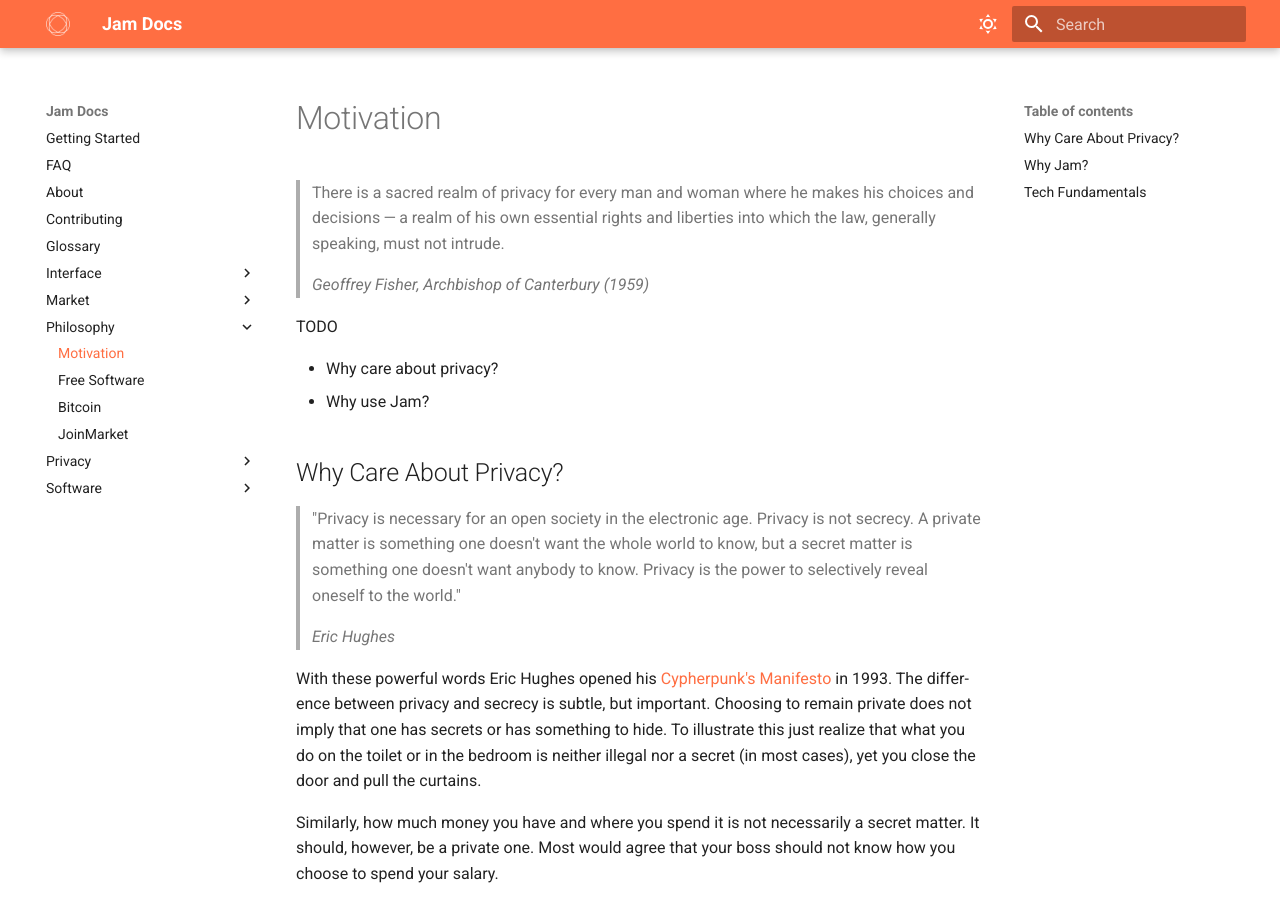
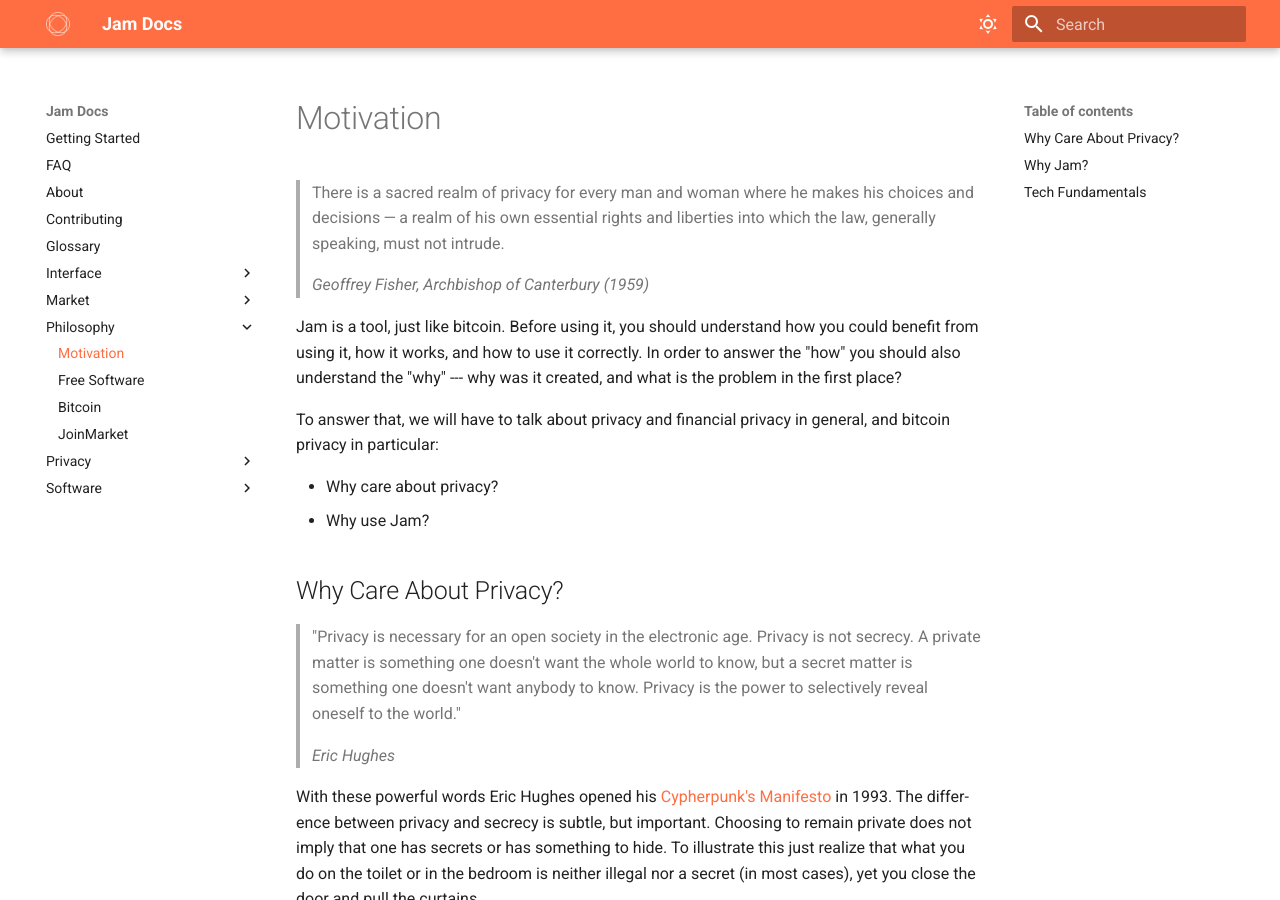
Before and after one commit to joinmarket-webui/jamdocs, an MkDocs documentation site: the page built from docs/philosophy/00-motivation.md, in a window 1280 px wide and 900 px high. Built offline with MkDocs 1.6.1 and Material for MkDocs 9.7.7, drawn with Linux system fonts in a browser that asks for light colours.

Commit message:
docs(motivation): intro paragraph

```diff
--- a/docs/philosophy/00-motivation.md
+++ b/docs/philosophy/00-motivation.md
@@ -6,7 +6,13 @@
 >
 > <cite>Geoffrey Fisher, Archbishop of Canter­bury (1959)</cite>
 
-TODO
+Jam is a tool, just like bitcoin. Before using it, you should understand how you
+could benefit from using it, how it works, and how to use it correctly. In order
+to answer the "how" you should also understand the "why" --- why was it created,
+and what is the problem in the first place?
+
+To answer that, we will have to talk about privacy and financial privacy in
+general, and bitcoin privacy in particular:
 
 - Why care about privacy?
 - Why use Jam?
```
